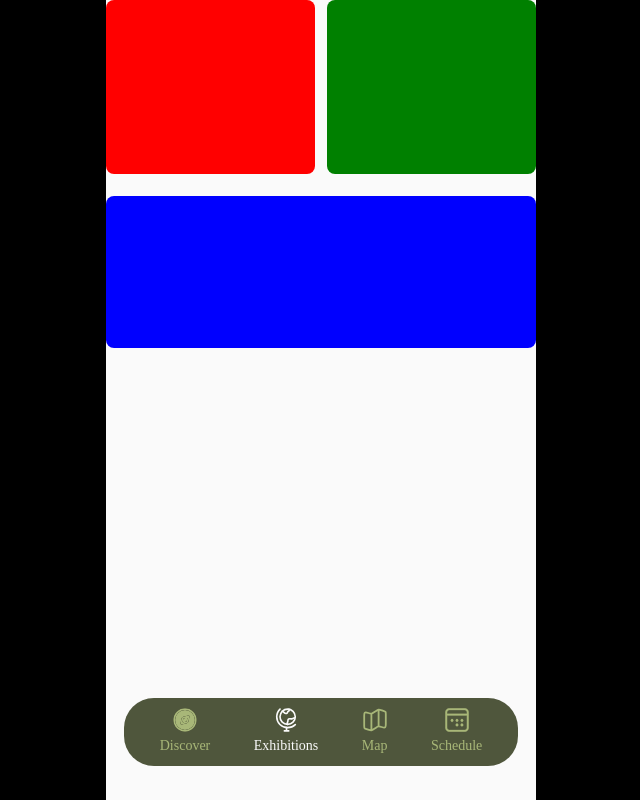
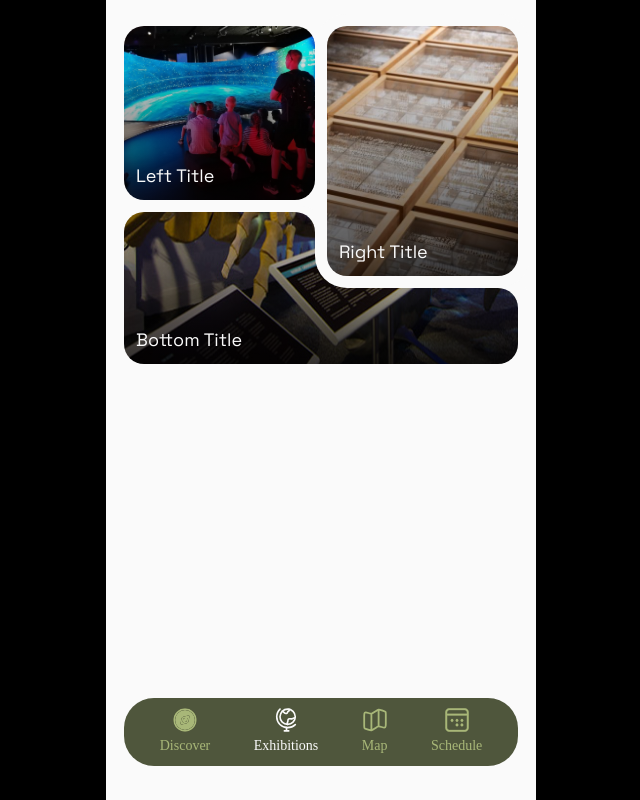
Before and after one commit to Flex-Wrap/nhm-app, a React (Vite) app: page /nhm-app/exhibitions in a window 1280 px wide. Shown: the whole page, without its empty margins (319-959 px from the left). Built offline with nearby package versions, Linux system fonts and the light colour scheme; a web font is replaced by a local one.

Commit message:
cutout done

```diff
--- a/src/components/ExhibitionsCutout.css
+++ b/src/components/ExhibitionsCutout.css
@@ -1,37 +1,92 @@
 .card-container {
+  --top-card-height: 174px; /* Height of the top card */
+  --bottom-card-height: 152px; /* Height of the bottom card */
+  --card-gap: 12px; /* Gap between cards */
   position: relative;
   width: 100%;
-  height: 348px; /* 174 + 12 + 152 */
+  height: calc(
+    var(--top-card-height) + var(--card-gap) + var(--bottom-card-height)
+  );
 }
 
 .card {
   position: absolute;
-  border-radius: 8px;
+  border-radius: 20px;
+  z-index: 0;
+  background-image:
+    linear-gradient(to top, rgba(0, 0, 0, 0.7), rgba(0, 0, 0, 0)),
+    var(--card-image);
+  background-size: cover;
+  background-position: center;
+  background-repeat: no-repeat;
+  color: white;
 }
 
 /* Top left card */
-.card-red {
+.card-left {
   top: 0;
   left: 0;
-  width: calc(50% - 6px);
-  height: 174px;
+  width: calc(50% - (var(--card-gap) / 2));
+  height: var(--top-card-height);
   background-color: red;
 }
 
 /* Top right card */
-.card-green {
+.card-right {
   top: 0;
   right: 0;
-  width: calc(50% - 6px);
-  height: 174px;
+  width: calc(50% - (var(--card-gap) / 2));
+  height: calc(100% - var(--bottom-card-height) / 2 - var(--card-gap));
   background-color: green;
+  box-shadow: 0 0 0 var(--card-gap) var(--neutral-50);
+  z-index: 1;
 }
 
 /* Bottom card (centered across full width) */
-.card-blue {
+.card-bottom {
   bottom: 0;
   left: 0;
   width: 100%;
   height: 152px;
   background-color: blue;
 }
+
+.card-bottom::before {
+  content: "";
+  position: absolute;
+  width: 40px;
+  height: 40px;
+  border-radius: 0 20px 0 0;
+  box-shadow: 6px -6px 0 0 var(--neutral-50);
+  top: 0;
+  right: calc(50% + var(--card-gap) / 2);
+  z-index: 0;
+}
+
+.card-bottom::after {
+  content: "";
+  position: absolute;
+  width: 40px;
+  height: 40px;
+  border-radius: 0 20px 0 0;
+  box-shadow: 10px -10px 0 0 var(--neutral-50);
+  top: 50%;
+  right: 0;
+  z-index: 0;
+}
+
+.card img.card-image {
+  width: 100%;
+  height: auto;
+  display: block;
+  border-top-left-radius: 20px;
+  border-top-right-radius: 20px;
+  object-fit: cover;
+}
+
+.card-title {
+  position: absolute;
+  bottom: 12px;
+  left: 12px;
+  color: var(--neutral-50);
+}
--- a/src/components/ExhibitionsCutout.tsx
+++ b/src/components/ExhibitionsCutout.tsx
@@ -1,11 +1,46 @@
+import React from 'react';
 import './ExhibitionsCutout.css';
 
-const ExhibitionsCutout = () => {
+interface CardContent {
+  title: string;
+  picture: string;
+}
+
+interface ExhibitionsCutoutProps {
+  className?: string;
+  left: CardContent;
+  right: CardContent;
+  bottom: CardContent;
+}
+
+const ExhibitionsCutout: React.FC<ExhibitionsCutoutProps> = ({
+  className = '',
+  left,
+  right,
+  bottom
+}) => {
   return (
-    <div className="card-container">
-      <div className="card card-red" />
-      <div className="card card-green" />
-      <div className="card card-blue" />
+    <div className={`card-container ${className}`}>
+      <div
+        className="card card-left"
+        style={{ '--card-image': `url(${left.picture})` } as React.CSSProperties}
+      >
+        <h3 className="card-title">{left.title}</h3>
+      </div>
+
+      <div
+        className="card card-right"
+        style={{ '--card-image': `url(${right.picture})` } as React.CSSProperties}
+      >
+        <h3 className="card-title">{right.title}</h3>
+      </div>
+
+      <div
+        className="card card-bottom"
+        style={{ '--card-image': `url(${bottom.picture})` } as React.CSSProperties}
+      >
+        <h3 className="card-title">{bottom.title}</h3>
+      </div>
     </div>
   );
 };
--- a/src/index.css
+++ b/src/index.css
@@ -120,7 +120,6 @@ p {
 }
 .content{
   padding: 26px 18px;
-  padding-top: 0;
 }
 
 .back-button-container {
--- a/src/pages/Discover.css
+++ b/src/pages/Discover.css
@@ -8,7 +8,6 @@
   scroll-snap-type: x mandatory;
   scroll-padding-inline-start: 16px;
   scroll-padding-inline-end: 16px;
-  padding-top: 26px;
   padding-left: 48px;
   padding-right: 48px;
 }
--- a/src/pages/Exhibitions.tsx
+++ b/src/pages/Exhibitions.tsx
@@ -1,10 +1,17 @@
-import React from 'react';
-import ExhibitionsCutout from '../components/ExhibitionsCutout';
+import React from "react";
+import ExhibitionsCutout from "../components/ExhibitionsCutout";
+import leftImg from "../assets/oops.jpg";
+import rightImg from "../assets/beetles.jpg";
+import bottomImg from "../assets/backyard.jpg";
 
 export const Exhibitions: React.FC = () => {
-    return (
-        <>
-        <ExhibitionsCutout />
-        </>
-    );
+  return (
+    <div className="scrollable-container content">
+      <ExhibitionsCutout
+      left={{ title: 'Left Title', picture: leftImg }}
+      right={{ title: 'Right Title', picture: rightImg }}
+      bottom={{ title: 'Bottom Title', picture: bottomImg }}
+    />
+    </div>
+  );
 };
```
